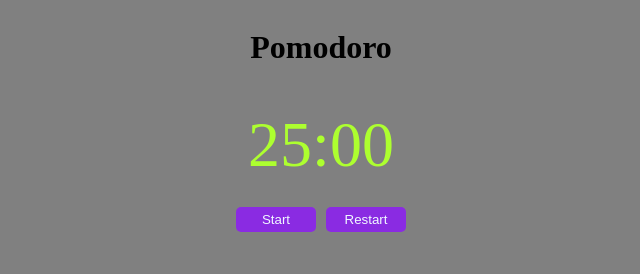
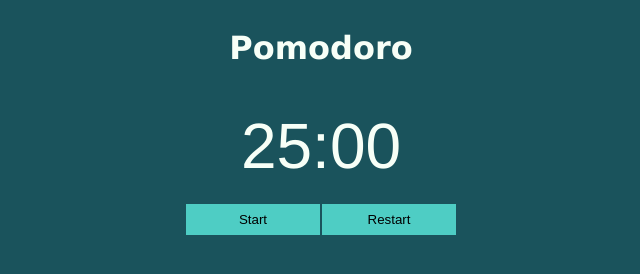
Before and after one commit to jmfloor/Pomodoro, a plain HTML site: page index.html in a window 1280 px wide. Shown: the whole page, without its empty margins (319-959 px from the left). Drawn offline with Linux system fonts and the light colour scheme.

Commit message:
update title with remaining time and changed color scheme and buttons

```diff
--- a/index.html
+++ b/index.html
@@ -21,17 +21,27 @@
 
 <style>
     body {
-        background:grey;
+        background:#1a535c;
+    }
 
+
+    h1, h2, p, div {
+        size: 20rem;
+        color: #F7FFF7;
+        font-family:'Franklin Gothic Medium', 'Arial Narrow', Arial, sans-serif;
     }
+    h1 {
+        font-family: 'Lucida Sans', 'Lucida Sans Regular', 'Lucida Grande', 'Lucida Sans Unicode', Geneva, Verdana, sans-serif;
+    }
+
     #counter{
-        color:greenyellow;
         padding: 20px;
         font-size: 4rem;
     }
     .flex-container {
        display: flex;
        flex-direction: row;
+       flex-wrap: wrap;
 
     }
 
@@ -45,13 +55,13 @@
     }
 
     button {
-        width: 80px;
-        height: 25px;
-        color: aliceblue;
-        background: blueviolet;
-        border-radius: 5px;
+
+        min-width: 10em;
+        background:#4ECDC4;
+        border-radius: 0px;
         border-style: hidden;
-        margin: 5px;
+        margin: 0.1em;
+        padding:0.6em 1em;
     }
 
 
@@ -60,12 +70,16 @@
 <script>
     const buttons = document.querySelectorAll('button');
     const display = document.getElementById("counter");
+    const title = document.getElementsByName("title")
     var minutes = 25;
     var seconds = 0;
     var time = 25*60;
+    var timeroutput;
 
     function updateTime() {
-        display.textContent = Math.trunc(time/60) + ":"+ (Math.trunc(time%60) < 10 ? "0" : "") + Math.trunc(time%60) ;
+        timeroutput = Math.trunc(time/60) + ":"+ (Math.trunc(time%60) < 10 ? "0" : "") + Math.trunc(time%60) ;
+         display.textContent = timeroutput;
+         document.title = timeroutput;
         time--;
     }
 
```
